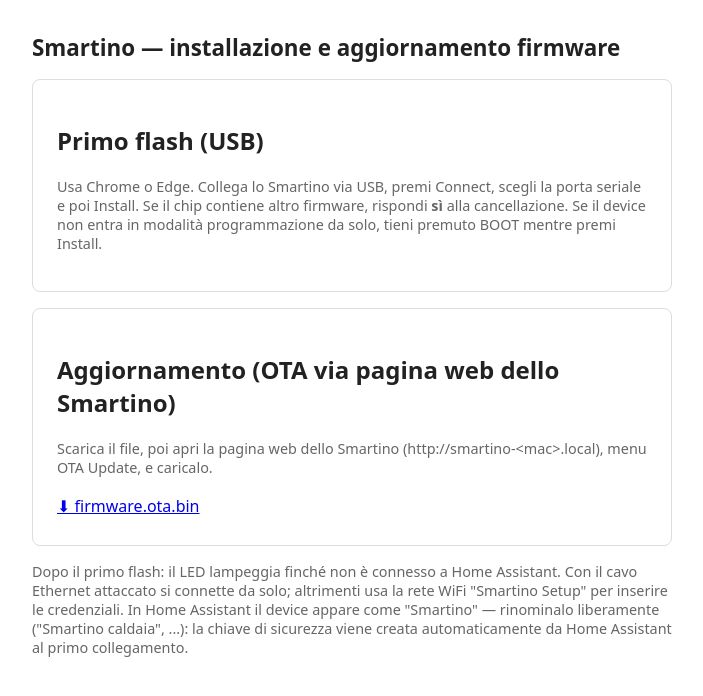
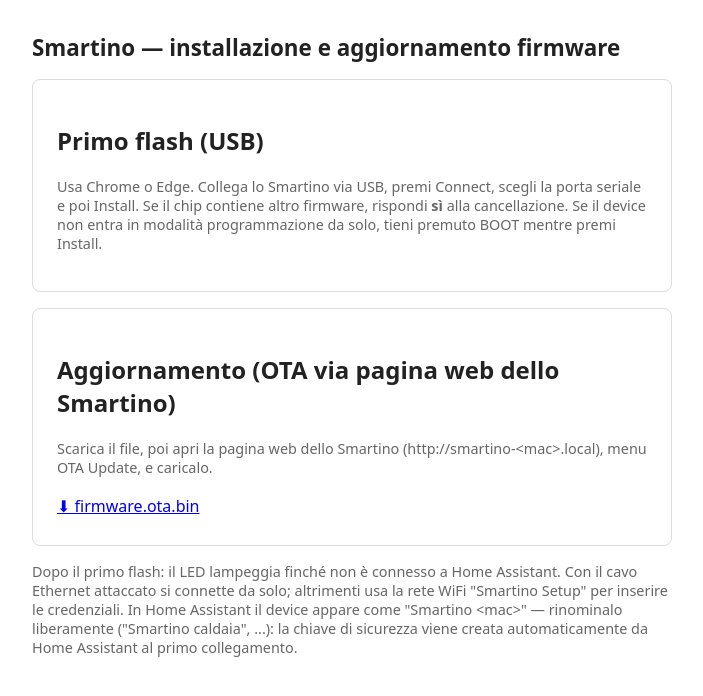
Before and after one commit to fguerzoni/smartino-flash, a plain HTML site: page index.html in a window 1280 px wide. Shown: the whole page, without its empty margins (288-991 px from the left). Drawn offline with Linux system fonts and the light colour scheme.

Commit message:
Release 1.1.0

```diff
--- a/index.html
+++ b/index.html
@@ -35,7 +35,7 @@
   <p class="hint">Dopo il primo flash: il LED lampeggia finché non è connesso a Home Assistant.
   Con il cavo Ethernet attaccato si connette da solo; altrimenti usa la rete WiFi
   "Smartino Setup" per inserire le credenziali. In Home Assistant il device appare come
-  "Smartino" — rinominalo liberamente ("Smartino caldaia", ...): la chiave di sicurezza
-  viene creata automaticamente da Home Assistant al primo collegamento.</p>
+  "Smartino &lt;mac&gt;" — rinominalo liberamente ("Smartino caldaia", ...): la chiave di
+  sicurezza viene creata automaticamente da Home Assistant al primo collegamento.</p>
 </body>
 </html>
```
Also changed, not shown: manifest.json, 2 other files.
